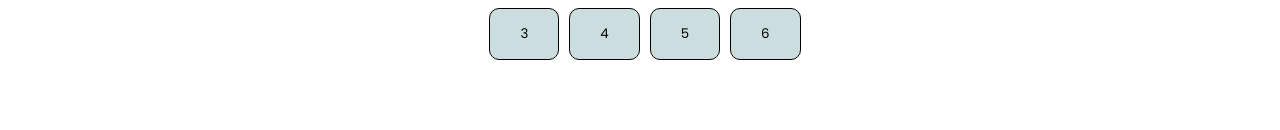
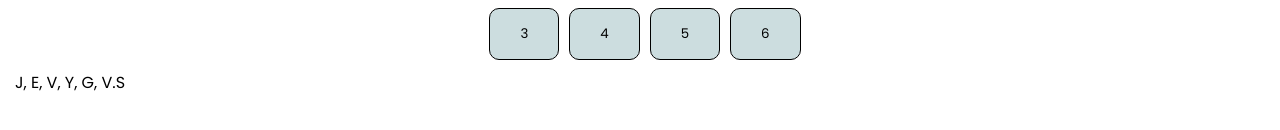
Before and after one commit to Thinxy/quiz-matem-tico, a plain HTML site: page index.html in a window 1280 px wide. Shown: the part 122-252 px from the top of the page. Drawn offline with Linux system fonts and the light colour scheme.

Commit message:
Update index.html

```diff
--- a/index.html
+++ b/index.html
@@ -51,6 +51,8 @@
         </div>
       </div>
     </main>
+
+    <footer>J, E, V, Y, G, V.S</footer>
   </body>
 
   <script src="./scripts/script.js"></script>
```
